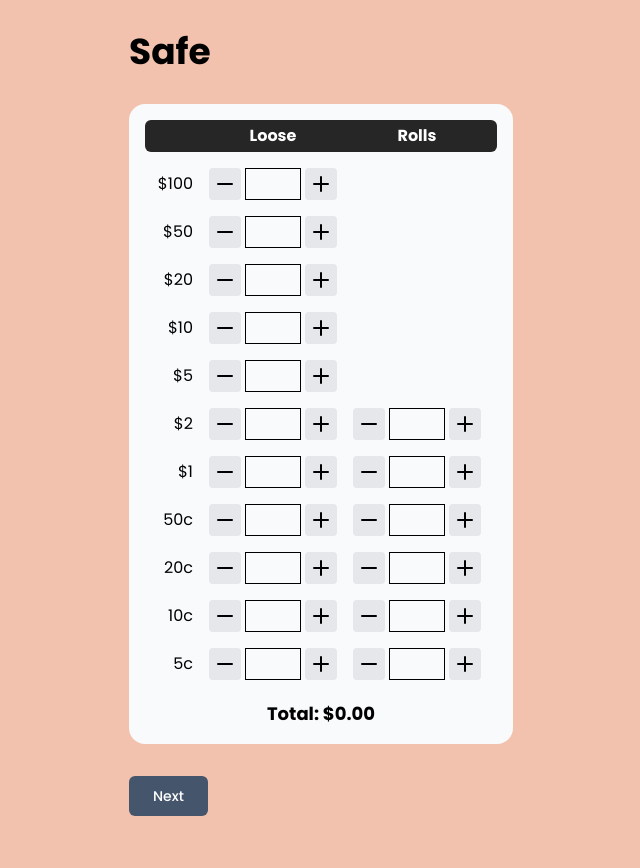
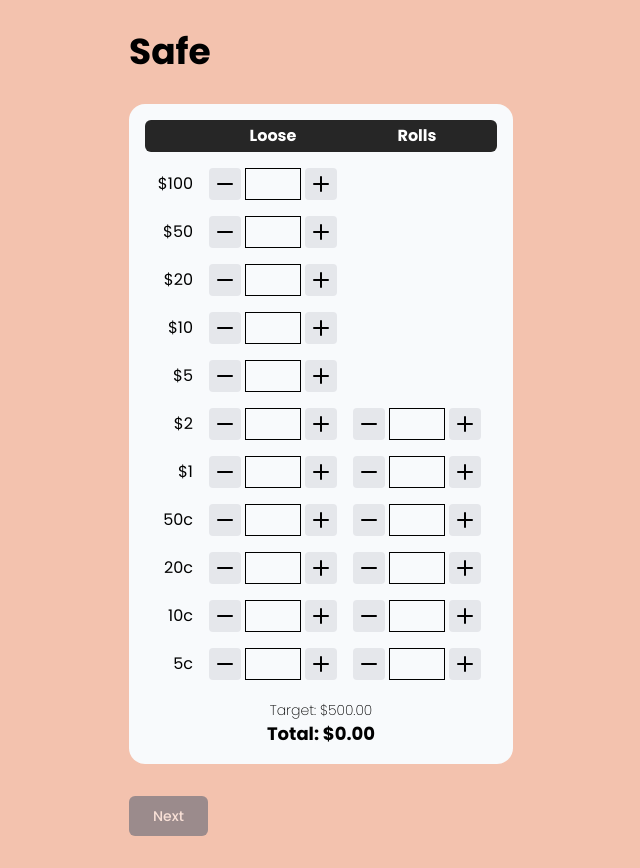
Before and after one commit to G-Tang2/sushi-sushi-EOD, a Next.js app: page /safe in a window 1280 px wide. Shown: the whole page, without its empty margins (127-767 px from the left). Built offline with nearby package versions, Linux system fonts and the light colour scheme.

Commit message:
added value check for safe float to be

```diff
--- a/app/safe/page.tsx
+++ b/app/safe/page.tsx
@@ -2,11 +2,26 @@
 
 import { Button } from "@/components/ui/button";
 import MoneyCounter from "@/components/ui/MoneyCounter";
-import Link from "next/link";
-import { safeQuantitiesAtom, safeRollsAtom } from "@/state/moneyAtoms";
+import {
+  safeQuantitiesAtom,
+  safeRollsAtom,
+  safeValidAtom,
+} from "@/state/moneyAtoms";
 import { denominations } from "@/lib/denominations";
+import { useAtomValue } from "jotai";
+import { useRouter } from "next/navigation";
 
 export default function Safe() {
+  const SAFE_FLOAT_AMOUNT = 500.0;
+  const isValid = useAtomValue(safeValidAtom);
+  const router = useRouter();
+
+  const handleNext = () => {
+    if (isValid) {
+      router.push("/till");
+    }
+  };
+
   return (
     <div className="flex min-h-screen items-center justify-center">
       <main className="flex min-h-screen w-full max-w-3xl flex-col items-center sm:items-start">
@@ -15,12 +30,16 @@ export default function Safe() {
           denominations={denominations}
           quantitiesAtom={safeQuantitiesAtom}
           rollsAtom={safeRollsAtom}
+          target={SAFE_FLOAT_AMOUNT}
         />
-        <Link href="/till" passHref>
-          <Button size="lg" className="my-8">
-            Next
-          </Button>
-        </Link>
+        <Button
+          size="lg"
+          className="my-8"
+          disabled={!isValid}
+          onClick={handleNext}
+        >
+          Next
+        </Button>
       </main>
     </div>
   );
--- a/components/ui/MoneyCounter/index.tsx
+++ b/components/ui/MoneyCounter/index.tsx
@@ -16,12 +16,14 @@ interface MoneyCounterProps {
   denominations: Denomination[];
   quantitiesAtom: PrimitiveAtom<Record<string, number>>;
   rollsAtom?: PrimitiveAtom<Record<string, number>> | undefined;
+  target?: number;
 }
 
 export default function MoneyCounter({
   denominations,
   quantitiesAtom,
   rollsAtom,
+  target,
 }: MoneyCounterProps) {
   const totalAtom = React.useMemo(
     () => createTotalAtom([quantitiesAtom], denominations, rollsAtom),
@@ -66,8 +68,13 @@ export default function MoneyCounter({
         </div>
       ))}
 
+      {target ? (
+        <div className="mt-5 mb-0 font-light text-sm text-center">
+          Target: ${target.toFixed(2)}
+        </div>
+      ) : null}
       {/* Total value display */}
-      <div className="mt-5 font-semibold text-lg text-center">
+      <div className="font-semibold text-lg text-center">
         Total: ${total.toFixed(2)}
       </div>
     </div>
--- a/state/moneyAtoms.ts
+++ b/state/moneyAtoms.ts
@@ -71,3 +71,14 @@ export const totalSalesAtom = atom((get) => {
     { totalNetSales: 0, totalGrossSales: 0, totalCashReading: 0 }
   );
 });
+
+export const safeValidAtom = atom<boolean>((get) => {
+  const safeTotalAtom = createTotalAtom(
+    [safeQuantitiesAtom],
+    denominations,
+    safeRollsAtom
+  );
+  const total = get(safeTotalAtom);
+
+  return total === 500;
+});
```
